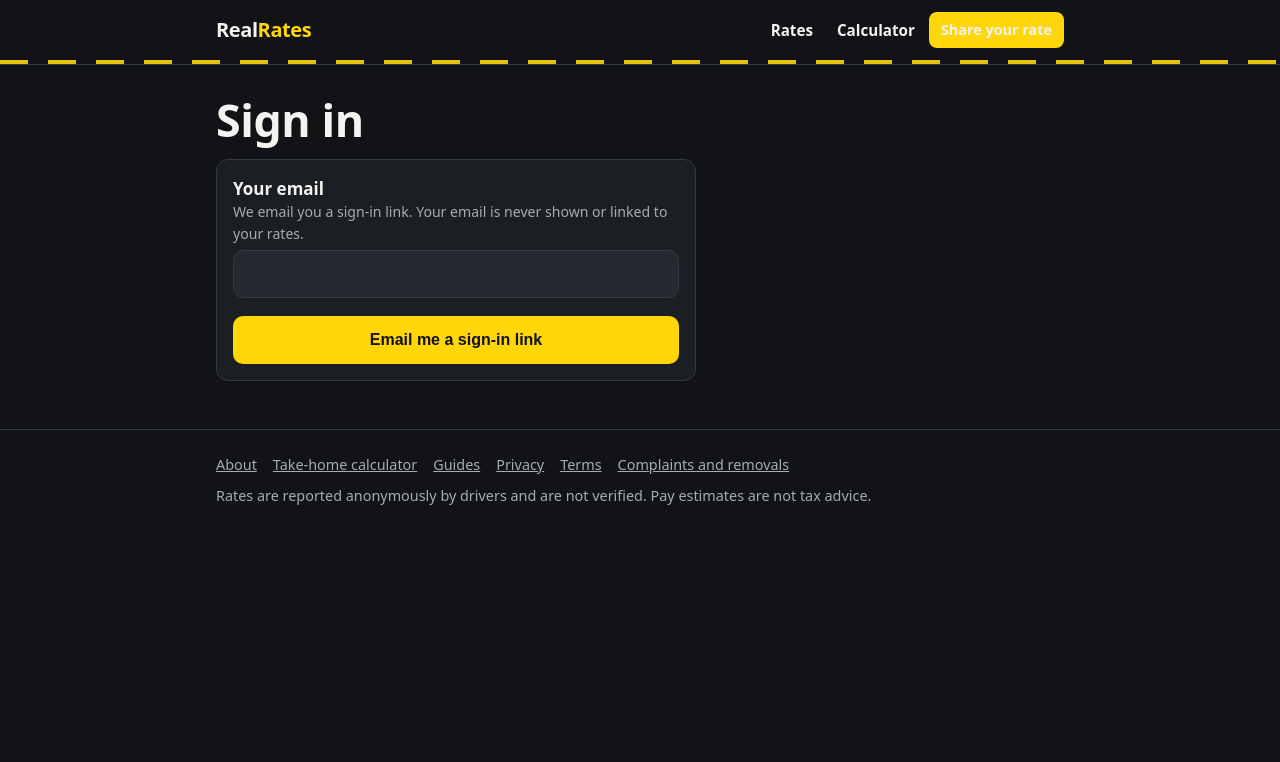
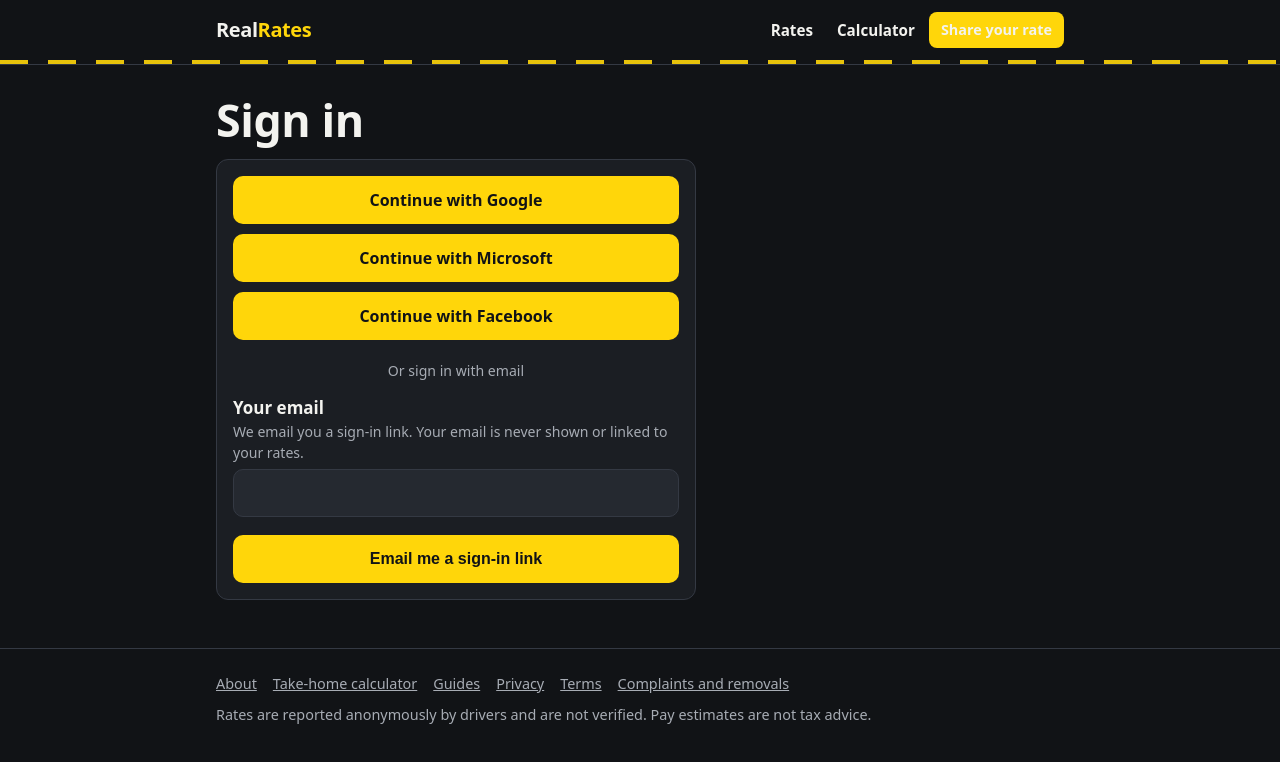
Before and after one commit to coetclyd/realrates, a Next.js app: page /login in a window 1280 px wide. Shown: the top 762 px of the page. Built offline with nearby package versions, Linux system fonts and the light colour scheme; no server answers.

Commit message:
feat(auth): offer Google Microsoft Facebook and link-only email login

```diff
--- a/app/login-form.tsx
+++ b/app/login-form.tsx
@@ -1,38 +1,20 @@
 'use client';
 
 import { useActionState } from 'react';
-import { sendMagicLink, verifyCode, type FormState } from './actions';
-
-function CodeForm({ email, next, notice }: { email: string; next: string; notice?: string }) {
-  const [state, action, pending] = useActionState<FormState, FormData>(verifyCode, {});
-  return (
-    <form action={action} className="card">
-      {notice && <p className="notice success" role="status">{notice}</p>}
-      <input type="hidden" name="email" value={email} />
-      <input type="hidden" name="next" value={next} />
-      <div className="field">
-        <label htmlFor="code">
-          Check your email
-          <span className="hint">Tap the link in the email <strong>in this same browser</strong>. If the email also shows a code, you can type it here instead.</span>
-        </label>
-        <input id="code" name="code" inputMode="numeric" autoComplete="one-time-code" pattern="[0-9 ]{6,9}" maxLength={9} required autoFocus
-          style={{ fontSize: '1.5rem', letterSpacing: '0.3em', textAlign: 'center' }} />
-      </div>
-      {state.error && <p className="notice error" role="alert">{state.error}</p>}
-      <button className="btn block" disabled={pending}>{pending ? 'Checking…' : 'Sign in with code'}</button>
-      <p className="small muted" style={{ marginTop: 10, marginBottom: 0 }}>
-        No email? Check spam, or <a href={`?next=${encodeURIComponent(next)}`}>start again</a>.
-      </p>
-    </form>
-  );
-}
+import { sendMagicLink, type FormState } from './actions';
 
 export default function LoginForm({ next = '/submit' }: { next?: string }) {
   const [state, action, pending] = useActionState<FormState, FormData>(sendMagicLink, {});
-  if (state.ok && state.email) return <CodeForm email={state.email} next={state.next ?? next} notice={state.message} />;
-  if (state.ok) return <div className="notice success" role="status">{state.message}</div>;
+  if (state.ok) return <div className="card" role="status"><h2>Check your email</h2><p>{state.message}</p><p>Tap the sign-in link in the newest email. Check spam if it hasn’t arrived.</p><a href={`/login?next=${encodeURIComponent(next)}`}>Try another email</a></div>;
   return (
-    <form action={action} className="card">
+    <div className="card">
+      <div style={{ display: 'grid', gap: 10, marginBottom: 20 }}>
+        <a className="btn block" href={`/auth/provider/google?next=${encodeURIComponent(next)}`}>Continue with Google</a>
+        <a className="btn block" href={`/auth/provider/azure?next=${encodeURIComponent(next)}`}>Continue with Microsoft</a>
+        <a className="btn block" href={`/auth/provider/facebook?next=${encodeURIComponent(next)}`}>Continue with Facebook</a>
+      </div>
+      <p className="small muted" style={{ textAlign: 'center' }}>Or sign in with email</p>
+    <form action={action}>
       <input type="hidden" name="next" value={next} />
       <input className="hp" type="text" name="website" tabIndex={-1} autoComplete="off" aria-hidden="true" />
       <div className="field">
@@ -45,5 +27,6 @@ export default function LoginForm({ next = '/submit' }: { next?: string }) {
       {state.error && <p className="notice error" role="alert">{state.error}</p>}
       <button className="btn block" disabled={pending}>{pending ? 'Sending…' : 'Email me a sign-in link'}</button>
     </form>
+    </div>
   );
 }
```
